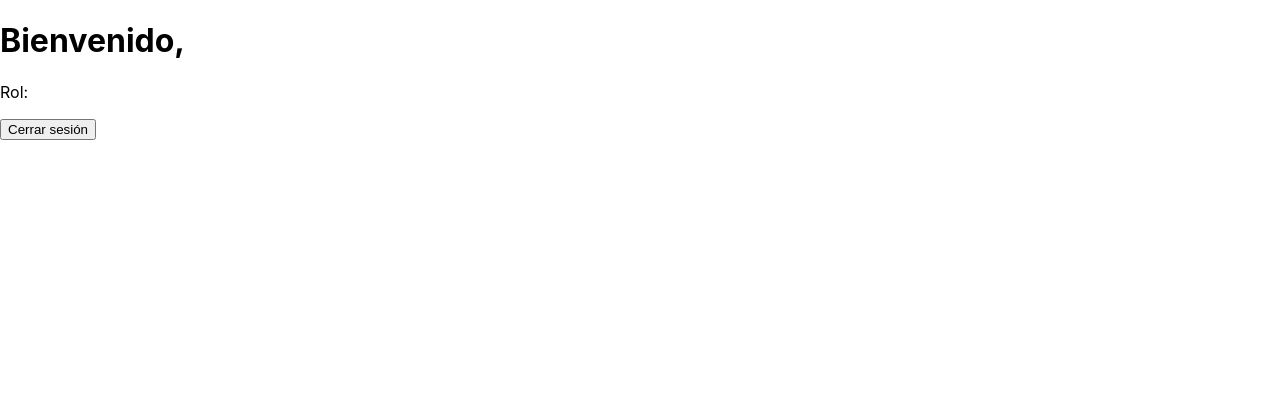
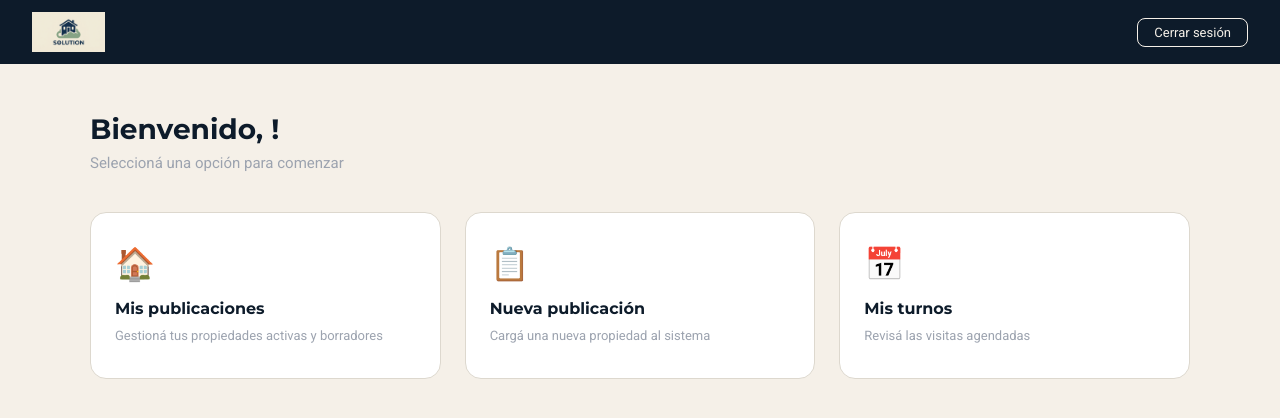
Before and after one commit to MicaZirStudent/ProyectoPr.Pr, a React (Create React App) app in the folder frontend/: page /dashboard in a window 1280 px wide. Shown: the top 418 px of the page. Built offline with nearby package versions, Linux system fonts and the light colour scheme.

Commit message:
dashboard con diseño Solution completo

```diff
--- /dev/null
+++ b/frontend/src/pages/Dashboard.css
@@ -0,0 +1,132 @@
+/* Contenedor general */
+.dashboard-wrap {
+    min-height: 100vh;
+    background-color: #F5F0E8;
+    font-family: 'Roboto', sans-serif;
+}
+
+/* Navbar */
+.dashboard-nav {
+    background-color: #0D1B2A;
+    padding: 0 2rem;
+    height: 64px;
+    display: flex;
+    align-items: center;
+    justify-content: space-between;
+}
+
+/* Logo en la navbar */
+.nav-logo {
+    height: 40px;
+    width: auto;
+    object-fit: contain;
+}
+
+/* Info del usuario en la navbar */
+.nav-info {
+    display: flex;
+    flex-direction: column;
+    align-items: center;
+}
+
+/* Nombre del usuario */
+.nav-nombre {
+    color: #F5F0E8;
+    font-weight: 500;
+    font-size: 14px;
+}
+
+/* Rol del usuario */
+.nav-rol {
+    color: #2D6A4F;
+    font-size: 12px;
+    text-transform: capitalize;
+    font-weight: 500;
+}
+
+/* Botón cerrar sesión */
+.nav-btn-cerrar {
+    background: transparent;
+    border: 1.5px solid #F5F0E8;
+    color: #F5F0E8;
+    padding: 6px 16px;
+    border-radius: 8px;
+    font-size: 13px;
+    font-family: 'Roboto', sans-serif;
+    cursor: pointer;
+    transition: all 0.2s;
+}
+
+.nav-btn-cerrar:hover {
+    background: #F5F0E8;
+    color: #0D1B2A;
+}
+
+/* Contenido principal */
+.dashboard-main {
+    padding: 3rem 2rem;
+    max-width: 1100px;
+    margin: 0 auto;
+}
+
+/* Título de bienvenida */
+.dashboard-titulo {
+    font-family: 'Montserrat', sans-serif;
+    font-weight: 700;
+    font-size: 28px;
+    color: #0D1B2A;
+    margin: 0 0 0.5rem;
+}
+
+/* Subtítulo */
+.dashboard-subtitulo {
+    font-size: 15px;
+    color: #9CA3AF;
+    margin: 0 0 2.5rem;
+}
+
+/* Grid de cards */
+.dashboard-cards {
+    display: grid;
+    grid-template-columns: repeat(auto-fit, minmax(220px, 1fr));
+    gap: 1.5rem;
+}
+
+/* Card individual */
+.dash-card {
+    background: #ffffff;
+    border-radius: 16px;
+    padding: 2rem 1.5rem;
+    border: 1px solid #DDD8CE;
+    cursor: pointer;
+    transition: all 0.2s;
+}
+
+.dash-card:hover {
+    border-color: #2D6A4F;
+    transform: translateY(-2px);
+}
+
+/* Ícono de la card */
+.dash-card-icono {
+    font-size: 32px;
+    display: block;
+    margin-bottom: 1rem;
+}
+
+/* Título de la card */
+.dash-card h2 {
+    font-family: 'Montserrat', sans-serif;
+    font-weight: 700;
+    font-size: 16px;
+    color: #0D1B2A;
+    margin: 0 0 0.5rem;
+}
+
+/* Descripción de la card */
+.dash-card p {
+    font-size: 13px;
+    color: #9CA3AF;
+    margin: 0;
+    line-height: 1.5;
+}
--- a/frontend/src/pages/Dashboard.js
+++ b/frontend/src/pages/Dashboard.js
@@ -1,28 +1,52 @@
-// Importamos useNavigate para poder redirigir al usuario
 import { useNavigate } from 'react-router-dom';
+import logo from '../assets/logo.jpg';
+import './Dashboard.css';
 
 const Dashboard = () => {
-
     const navigate = useNavigate();
-
-    // Recuperamos los datos del usuario que guardamos en localStorage al hacer login
     const usuario = JSON.parse(localStorage.getItem('usuario'));
 
-    // Función para cerrar sesión
     const cerrarSesion = () => {
-        // Borramos el token y los datos del usuario del localStorage
         localStorage.removeItem('token');
         localStorage.removeItem('usuario');
-
-        // Redirigimos al login
         navigate('/');
     };
 
     return (
-        <div>
-            <h1>Bienvenido, {usuario?.nombre} {usuario?.apellido}</h1>
-            <p>Rol: {usuario?.rol}</p>
-            <button onClick={cerrarSesion}>Cerrar sesión</button>
+        <div className="dashboard-wrap">
+            {/* Navbar */}
+            <nav className="dashboard-nav">
+                <img src={logo} alt="Solution logo" className="nav-logo" />
+                <div className="nav-info">
+                    <span className="nav-nombre">{usuario?.nombre} {usuario?.apellido}</span>
+                    <span className="nav-rol">{usuario?.rol}</span>
+                </div>
+                <button className="nav-btn-cerrar" onClick={cerrarSesion}>Cerrar sesión</button>
+            </nav>
+
+            {/* Contenido */}
+            <main className="dashboard-main">
+                <h1 className="dashboard-titulo">Bienvenido, {usuario?.nombre}!</h1>
+                <p className="dashboard-subtitulo">Seleccioná una opción para comenzar</p>
+
+                <div className="dashboard-cards">
+                    <div className="dash-card">
+                        <span className="dash-card-icono">🏠</span>
+                        <h2>Mis publicaciones</h2>
+                        <p>Gestioná tus propiedades activas y borradores</p>
+                    </div>
+                    <div className="dash-card">
+                        <span className="dash-card-icono">📋</span>
+                        <h2>Nueva publicación</h2>
+                        <p>Cargá una nueva propiedad al sistema</p>
+                    </div>
+                    <div className="dash-card">
+                        <span className="dash-card-icono">📅</span>
+                        <h2>Mis turnos</h2>
+                        <p>Revisá las visitas agendadas</p>
+                    </div>
+                </div>
+            </main>
         </div>
     );
 };
```
